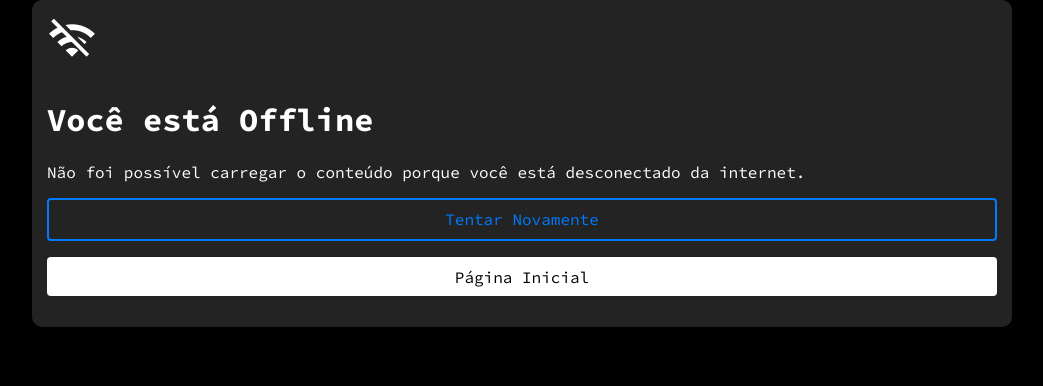
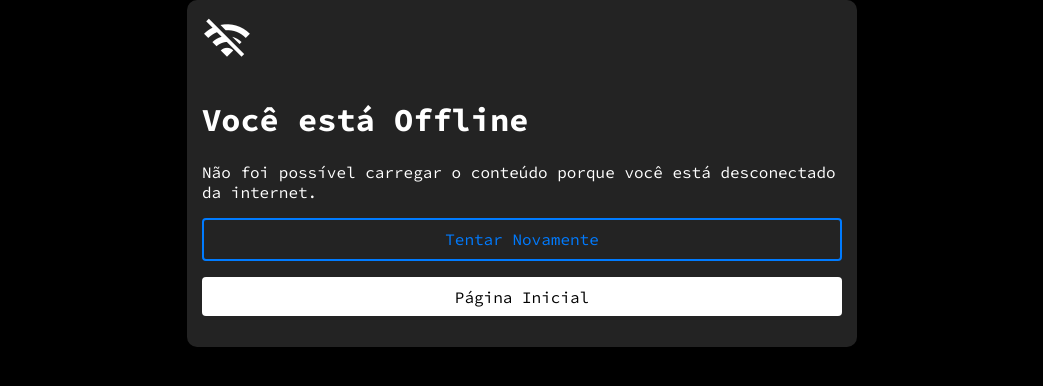
Before and after one commit to clubexadrezcataguases/clubexadrezcataguases, a Jekyll site: the page offline.html, which Jekyll copies as it is, in a window 1280 px wide. Shown: the top 386 px of the page, without its empty margins (118-1161 px from the left). Built offline with Jekyll 4.4.1, drawn with Linux system fonts in a browser that asks for light colours; a script that is not in the unit is left out.

Commit message:
Update offline.html

```diff
--- a/offline.html
+++ b/offline.html
@@ -24,6 +24,8 @@
 
     main {
       color: white !important;
+      width: 50% !important;
+
     }
         /*  icon wifi-off  */
 
```
